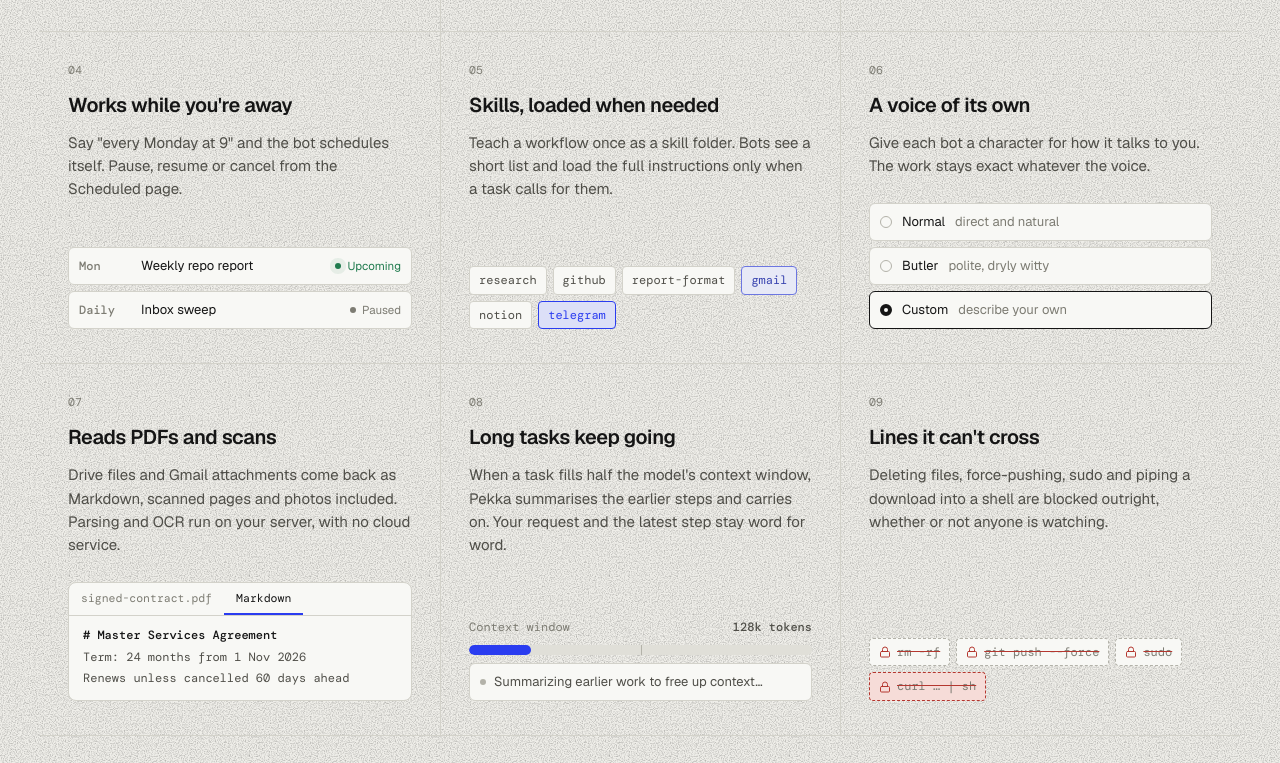
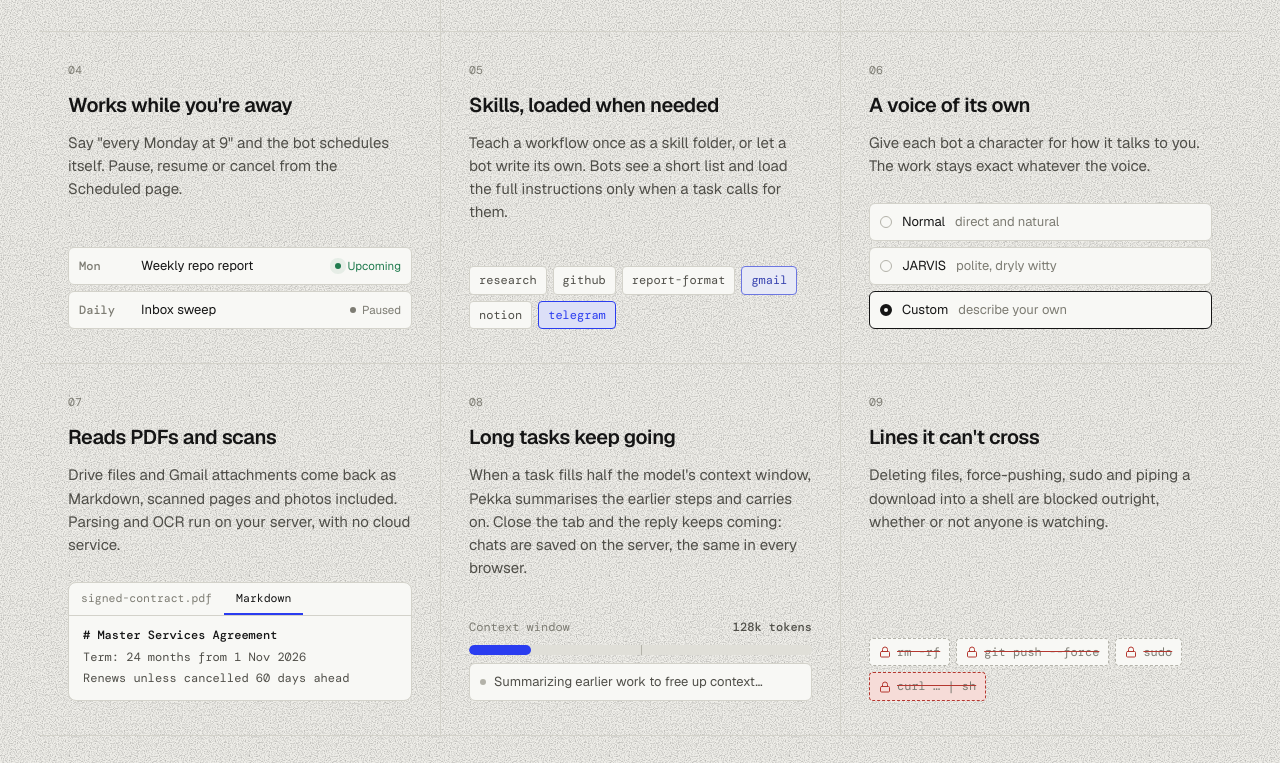
Before and after one commit to sidmanale643/pekka-bot, a website: page site/index.html in a window 1280 px wide. Shown: the part 6082-6845 px from the top of the page. Drawn offline with nearby package versions, Linux system fonts and the light colour scheme; animation ran at ten frames a second; a web font is replaced by a local one.

Commit message:
feat(site): cover direct model keys, saved chats, self-written skills and JARVIS

```diff
--- a/site/index.html
+++ b/site/index.html
@@ -1133,7 +1133,7 @@ footer .brand img { width: 30px; height: 30px; border-radius: 8px; }
         </div>
         <div class="cell" data-n="05">
           <h3>Skills, loaded when needed</h3>
-          <p>Teach a workflow once as a skill folder. Bots see a short list and load the full instructions only when a task calls for them.</p>
+          <p>Teach a workflow once as a skill folder, or let a bot write its own. Bots see a short list and load the full instructions only when a task calls for them.</p>
           <div class="vis tags"><span style="--i:0">research</span><span style="--i:3">github</span><span style="--i:1">report-format</span><span style="--i:4">gmail</span><span style="--i:2">notion</span><span style="--i:5">telegram</span></div>
         </div>
         <div class="cell" data-n="06">
@@ -1141,7 +1141,7 @@ footer .brand img { width: 30px; height: 30px; border-radius: 8px; }
           <p>Give each bot a character for how it talks to you. The work stays exact whatever the voice.</p>
           <div class="vis voices">
             <div style="--i:0"><i></i>Normal <span>direct and natural</span></div>
-            <div style="--i:1"><i></i>Butler <span>polite, dryly witty</span></div>
+            <div style="--i:1"><i></i>JARVIS <span>polite, dryly witty</span></div>
             <div style="--i:2"><i></i>Custom <span>describe your own</span></div>
           </div>
         </div>
@@ -1155,7 +1155,7 @@ footer .brand img { width: 30px; height: 30px; border-radius: 8px; }
         </div>
         <div class="cell" data-n="08">
           <h3>Long tasks keep going</h3>
-          <p>When a task fills half the model's context window, Pekka summarises the earlier steps and carries on. Your request and the latest step stay word for word.</p>
+          <p>When a task fills half the model's context window, Pekka summarises the earlier steps and carries on. Close the tab and the reply keeps coming: chats are saved on the server, the same in every browser.</p>
           <div class="vis ctx">
             <div class="ctx-row"><span>Context window</span><b>128k tokens</b></div>
             <div class="ctx-bar"><i></i></div>
@@ -1230,9 +1230,9 @@ footer .brand img { width: 30px; height: 30px; border-radius: 8px; }
         </div>
         <div class="wire"><i></i><i></i></div>
         <div class="outs">
-          <div class="node"><h3>OpenRouter</h3><p>The model, any one with tool calling</p></div>
+          <div class="node"><h3>Models</h3><p>OpenRouter, or OpenAI and Anthropic directly</p></div>
           <div class="node"><h3>Daytona</h3><p>One persistent sandbox per bot</p></div>
-          <div class="node"><h3>Cloudflare D1</h3><p>Bots, memory, skills and schedules</p></div>
+          <div class="node"><h3>Cloudflare D1</h3><p>Bots, chats, memory, skills and schedules</p></div>
           <div class="node"><h3>Plugins</h3><p>GitHub, Linear, Google, Notion, Todoist, Granola, Wispr Flow and more</p></div>
         </div>
       </div>
```
